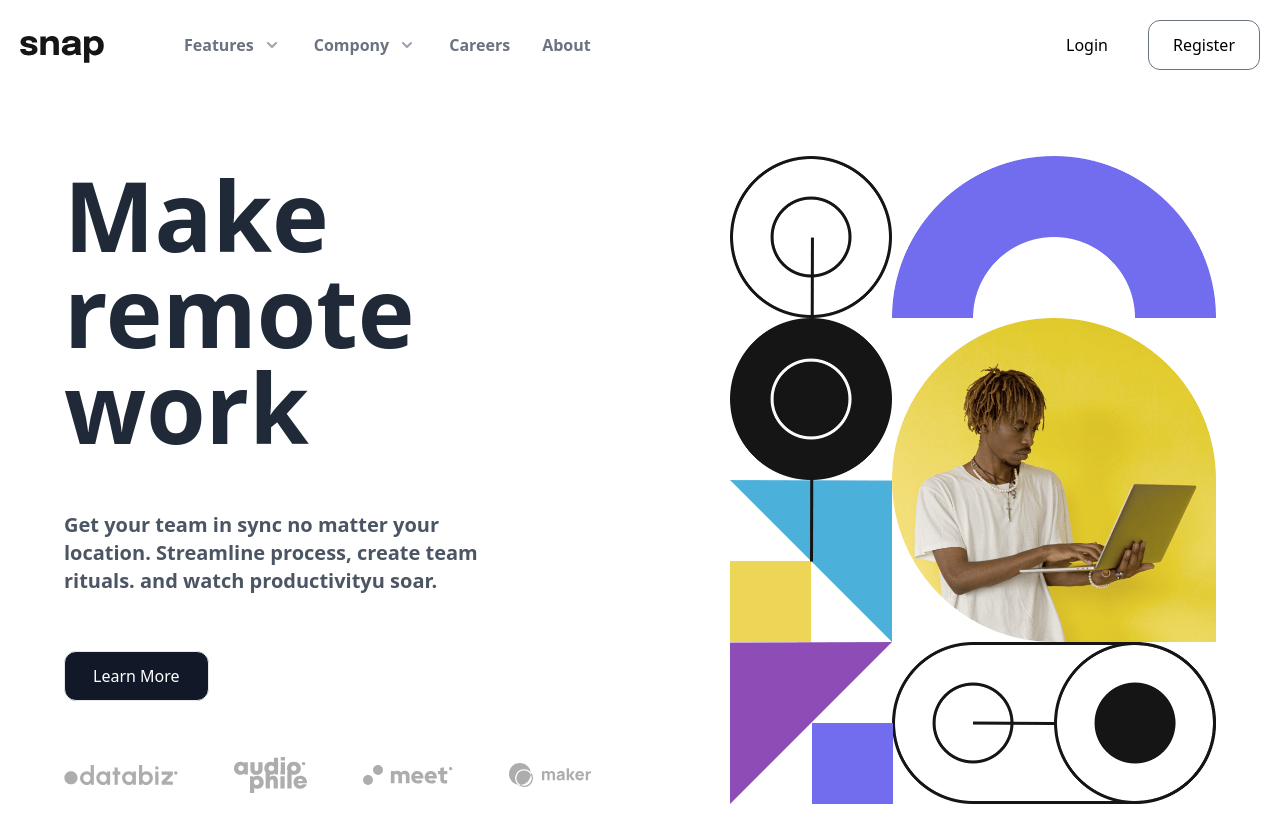
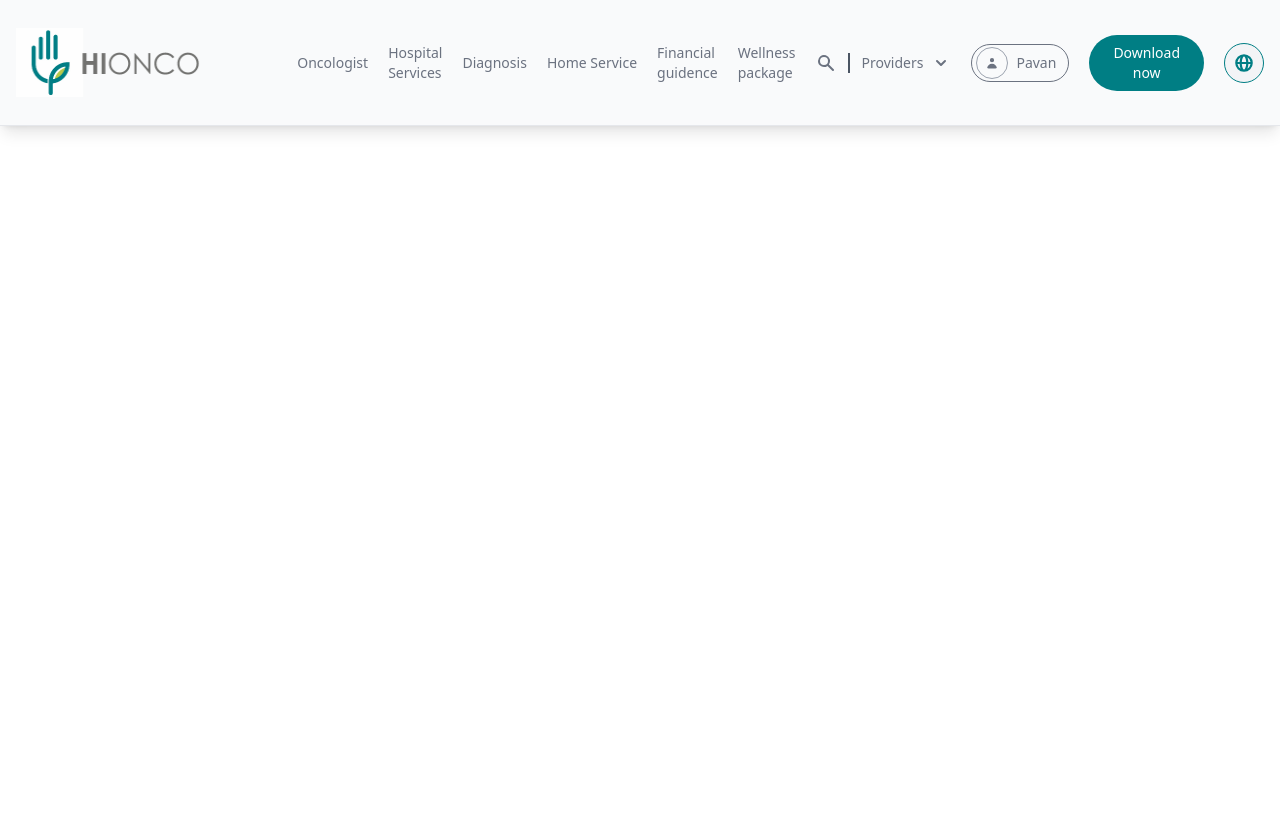
Before and after one commit to Pavanarathod/front-end-mentor-challenges, a Next.js app: page / in a window 1280 px wide. After the commit the page ends 800 px from the top, so only its background shows below. Built offline with nearby package versions, Linux system fonts and the light colour scheme.

Commit message:
Advance header

```diff
--- /dev/null
+++ b/src/components/TaskTwo/DropDown.js
@@ -0,0 +1,67 @@
+import React from "react";
+import { Fragment, useState } from "react";
+import { Listbox, Transition } from "@headlessui/react";
+import { ChevronDownIcon, ChevronUpIcon } from "@heroicons/react/solid";
+
+const DropDown = ({ selected, setSelected, optionValue, defaultValue }) => {
+  const [dropOn, setDropON] = useState(false);
+
+  return (
+    <Listbox value={selected} onChange={setSelected}>
+      <div onClick={() => setDropON(!dropOn)} className="relative">
+        <Listbox.Button className="flex items-center space-x-2">
+          <span className="block truncate text-gray-500  hover:text-gray-900">
+            {selected ? selected : defaultValue}
+          </span>
+        </Listbox.Button>
+        <Transition
+          as={Fragment}
+          leave="transition ease-in duration-100"
+          leaveFrom="opacity-100"
+          leaveTo="opacity-0"
+        >
+          <Listbox.Options className="absolute mt-12 py-3  min-h-60  rounded-md text-base border bg-white border-gray-100 shadow-md focus:outline-none sm:text-sm">
+            {optionValue.map((person, personIdx) => (
+              <div
+                className="flex items-center w-full space-x-2"
+                key={personIdx}
+              >
+                <div className="w-full">
+                  <Listbox.Option
+                    className={({ active }) =>
+                      `relative select-none py-2 px-4 cursor-pointer transition-all delay-100 duration-100 ease-in-out ${
+                        active
+                          ? "hover:bg-[#007E84] hover:text-white"
+                          : "text-gray-900"
+                      }`
+                    }
+                    value={person}
+                  >
+                    {({ selected }) => (
+                      <>
+                        <span
+                          className={`block truncate ${
+                            selected ? "font-medium" : "font-normal"
+                          }`}
+                        >
+                          {person}
+                        </span>
+                        {/* {selected ? (
+                    <span className="absolute inset-y-0 left-0 flex items-center pl-3 text-amber-600">
+                      <CheckIcon className="h-5 w-5" aria-hidden="true" />
+                    </span>
+                  ) : null} */}
+                      </>
+                    )}
+                  </Listbox.Option>
+                </div>
+              </div>
+            ))}
+          </Listbox.Options>
+        </Transition>
+      </div>
+    </Listbox>
+  );
+};
+
+export default DropDown;
--- /dev/null
+++ b/src/components/TaskTwo/TaskTwo.js
@@ -0,0 +1,86 @@
+/* eslint-disable @next/next/no-img-element */
+import { useState } from "react";
+import Link from "next/link";
+import DropDown from "./DropDown";
+import {
+  ChevronDownIcon,
+  GlobeAltIcon,
+  SearchIcon,
+  UserIcon,
+} from "@heroicons/react/solid";
+
+const TaskTwo = () => {
+  const [selectedOncologist, setSelectedOncologist] = useState("");
+  const oncologistOptions = [
+    "Doctors near me",
+    "International experts",
+    "Teams (Local + International)",
+  ];
+  const homeServiceOptions = [
+    "Nursing",
+    "Chemo",
+    "Caregiver",
+    "Lab sample collection",
+    "Medicine delevery",
+    "Hospital pick up & drop",
+  ];
+  return (
+    <>
+      <header className="bg-gray-50 h-[126px] flex border-b border-gray-200 shadow-lg sticky top-0">
+        <nav className="container mx-auto px-4 flex items-center space-x-24">
+          <div>
+            <img
+              src="/images/BrandLogo.png"
+              alt="brand-logo"
+              className="h-[69px] w-[189px]"
+            />
+          </div>
+          <div className="flex-1 flex items-center space-x-5 text-sm text-gray-500">
+            {/* ITEMS */}
+            <DropDown
+              selected={selectedOncologist}
+              setSelected={setSelectedOncologist}
+              defaultValue={"Oncologist"}
+              optionValue={oncologistOptions}
+            />
+            <Link href="/">Hospital Services</Link>
+            <Link href="/">Diagnosis</Link>
+            <DropDown
+              selected={selectedOncologist}
+              setSelected={setSelectedOncologist}
+              defaultValue={"Home Service"}
+              optionValue={homeServiceOptions}
+            />
+            <Link href="/">Financial guidence</Link>
+            <Link href="/">Wellness package</Link>
+            <div className="flex items-center divide-x-2 divide-gray-600">
+              <div className="pr-3">
+                <SearchIcon className="h-5" />
+              </div>
+              <div className="flex items-center space-x-2 pl-3">
+                <p>Providers</p>
+                <ChevronDownIcon className="h-5" />
+              </div>
+            </div>
+
+            {/* BUTTONS */}
+            <div className="flex items-center space-x-5">
+              <div className="flex items-center space-x-2 border border-gray-500 px-1 rounded-full py-[2px]">
+                <UserIcon className="h-8 px-2 py-2 border border-gray-400 rounded-full" />
+                <span className="text-sm pr-2 truncate">Pavan</span>
+              </div>
+              <button className="px-6 py-2 bg-[#007E84] text-white rounded-full">
+                Download now
+              </button>
+              <div>
+                <GlobeAltIcon className="h-10 px-2 py-2 border text-[#007E84] bg-gray-100 border-[#007E84] rounded-full" />
+              </div>
+            </div>
+          </div>
+        </nav>
+      </header>
+    </>
+  );
+};
+
+export default TaskTwo;
--- a/src/pages/index.js
+++ b/src/pages/index.js
@@ -1,10 +1,12 @@
 import React from "react";
 import TaskOne from "../components/TaskOne/TaskOne";
+import TaskTwo from "../components/TaskTwo/TaskTwo";
 
 const Home = () => {
   return (
     <>
-      <TaskOne />
+      {/* <TaskOne /> */}
+      <TaskTwo />
     </>
   );
 };
```
Also changed, not shown: public/images/BrandLogo.png (added).
